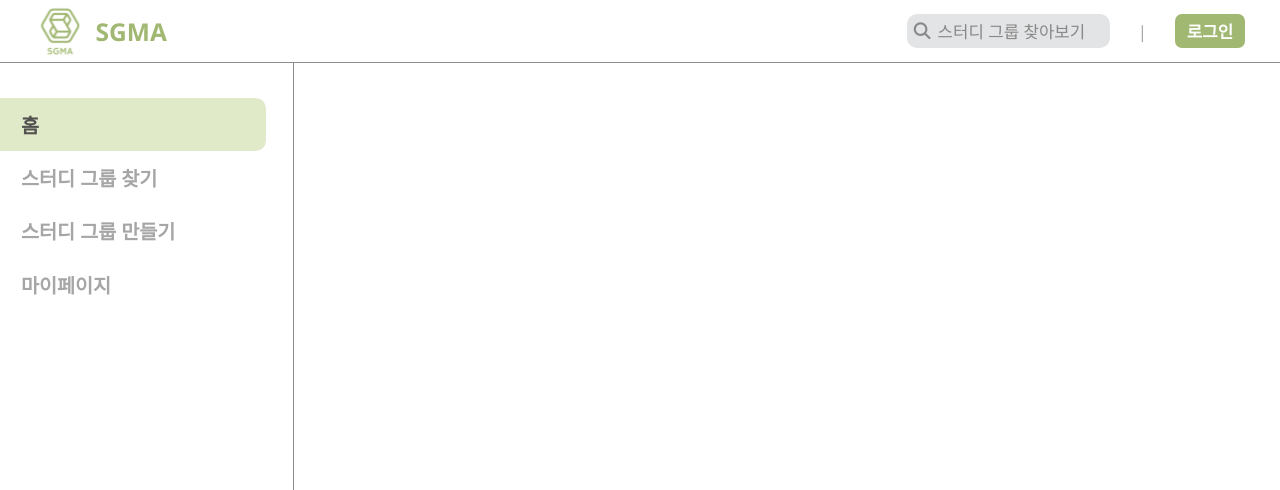
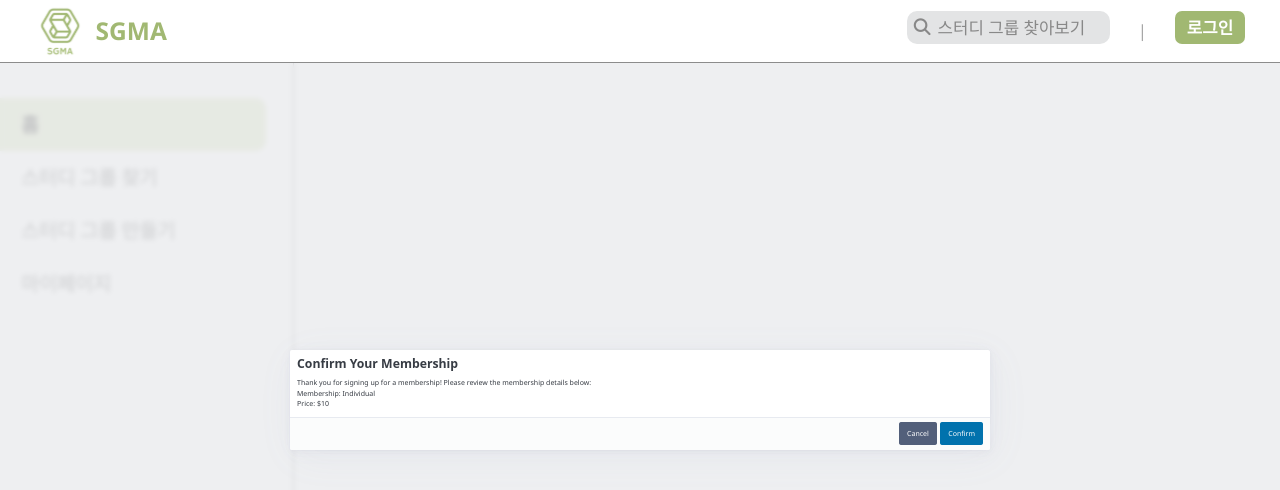
Before and after one commit to Spring-Cooler/SGMA_Frontend, a Vue app: page / in a window 1280 px wide. Shown: the top 490 px of the page. Built offline with nearby package versions, Linux system fonts and the light colour scheme; what v-calendar would draw is missing.

Commit message:
Add: PicoModalPage

```diff
--- a/src/components/common/ModalPopup.vue
+++ b/src/components/common/ModalPopup.vue
@@ -1,19 +1,20 @@
 <template>
-	<dialog id="modal-example">
+	<dialog open>
 		<article>
-			<header>
-				<button aria-label="Close" rel="prev" data-target="modal-example" onclick="toggleModal(event)"></button>
-				<h3>Confirm your action!</h3>
-			</header>
+			<h2>Confirm Your Membership</h2>
 			<p>
-				Cras sit amet maximus risus. Pellentesque sodales odio sit amet augue finibus
-				pellentesque. Nullam finibus risus non semper euismod.
+				Thank you for signing up for a membership!
+				Please review the membership details below:
 			</p>
+			<ul>
+				<li>Membership: Individual</li>
+				<li>Price: $10</li>
+			</ul>
 			<footer>
-				<button role="button" class="secondary" data-target="modal-example" onclick="toggleModal(event)">
-					Cancel</button><button autofocus data-target="modal-example" onclick="toggleModal(event)">
-					Confirm
+				<button class="secondary">
+					Cancel
 				</button>
+				<button>Confirm</button>
 			</footer>
 		</article>
 	</dialog>
@@ -21,7 +22,7 @@
 </template>
 
 <script setup>
-
+import "@picocss/pico"
 </script>
 
 <style scoped></style>
```
